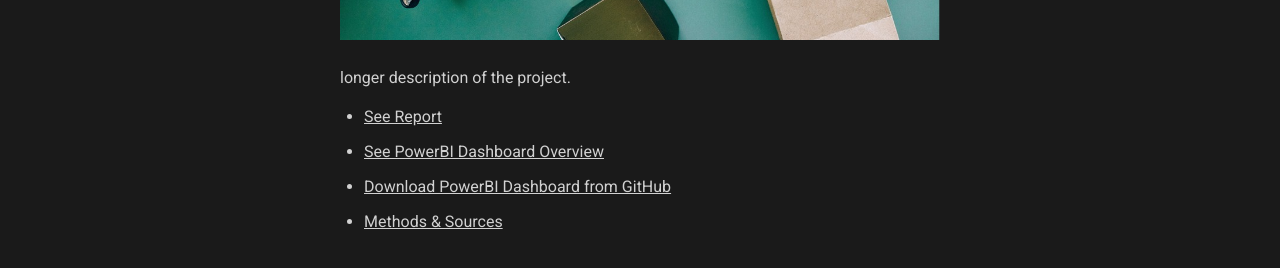
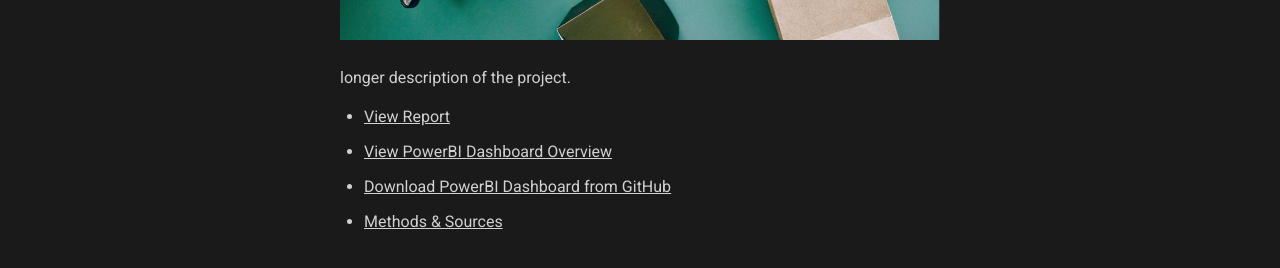
Before and after one commit to joanna-wi/joanna-wi.github.io, a Jekyll site: the page built from _projects/project-1.md, in a window 1280 px wide. Shown: the part 491-759 px from the top of the page. Built offline with Jekyll 4.4.1, drawn with Linux system fonts in a browser that asks for light colours; nearby versions of some CDN libraries.

Commit message:
Update project-1.md

```diff
--- a/_projects/project-1.md
+++ b/_projects/project-1.md
@@ -6,7 +6,7 @@
 
 longer description of the project.
 
-- <a href="https://joanna-wi.github.io/Project-1/Olist%20Report.pdf" target="_blank" rel="noopener noreferrer">See Report</a>
-- <a href="https://joanna-wi.github.io/Project-1/Dashboard%20Overview.pdf" target="_blank" rel="noopener noreferrer">See PowerBI Dashboard Overview</a>
+- <a href="https://joanna-wi.github.io/Project-1/Olist%20Report.pdf" target="_blank" rel="noopener noreferrer">View Report</a>
+- <a href="https://joanna-wi.github.io/Project-1/Dashboard%20Overview.pdf" target="_blank" rel="noopener noreferrer">View PowerBI Dashboard Overview</a>
 - <a href="https://github.com/joanna-wi/joanna-wi.github.io/blob/Project-1/Project%201%20-%20Dashboard.pbix" target="_blank" rel="noopener noreferrer">Download PowerBI Dashboard from GitHub</a>
 - <a href="https://joanna-wi.github.io/Project-1/Methods%20and%20sources.pdf" target="_blank" rel="noopener noreferrer">Methods &amp; Sources</a>
```
